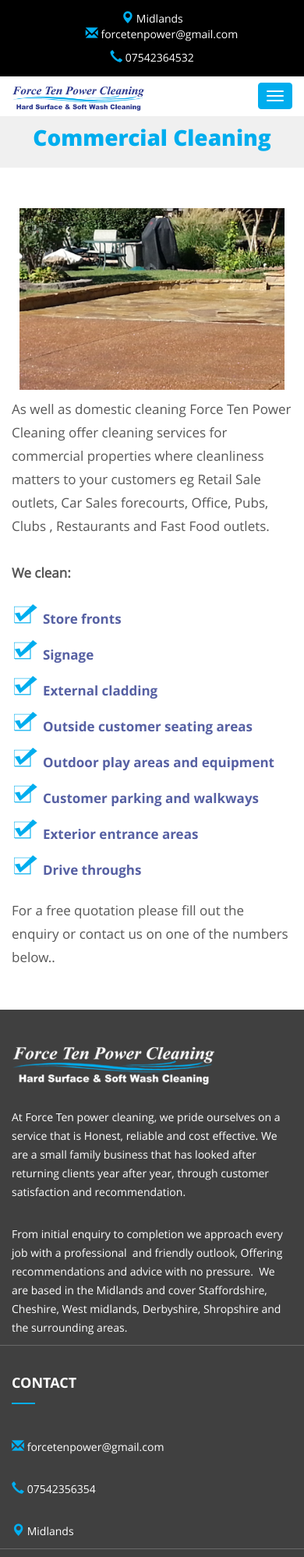
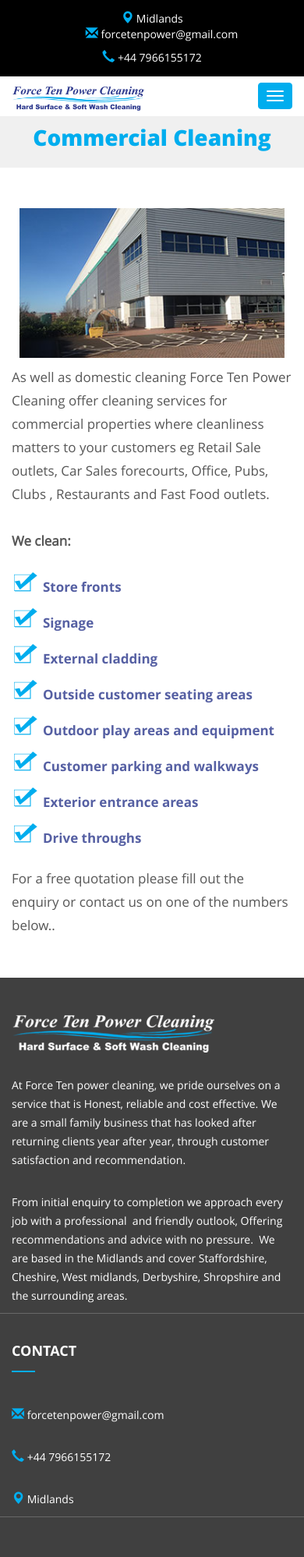
Before and after one commit to melloradamj/ForceTenPower, a plain HTML site: page commercial-cleaning.html in a window 390 px wide. Shown: the top 1997 px of the page at 78% size. Drawn offline with Linux system fonts and the light colour scheme.

Commit message:
Updated images and phone numbers

```diff
--- a/commercial-cleaning.html
+++ b/commercial-cleaning.html
@@ -30,7 +30,7 @@
 
             </div>
             <div class="col-sm-6 top-text phone-text">
-              <div class="pull-right"><span class="glyphicon glyphicon-earphone blue-style"></span> 07542364532</div>
+              <div class="pull-right"><span class="glyphicon glyphicon-earphone blue-style"></span> +44 7966155172</div>
             </div>
           </div>
         </div>
@@ -100,7 +100,7 @@
     <div class="container">
       <div class="row">
         <div class="col-sm-12">
-          <img src="images/inner-img.jpg" class="img-responsive pull-right img-space" />
+          <img src="images/commercialcleaning.jpg" alt="Commercial Cleaning Example" class="img-responsive pull-right img-space" />
           <p class="txt-welcome">As well as domestic cleaning Force Ten Power Cleaning offer cleaning services for commercial properties where cleanliness matters to your customers eg Retail Sale outlets, Car Sales forecourts, Office, Pubs, Clubs , Restaurants and Fast Food
             outlets.
 
@@ -140,7 +140,7 @@
           <div class="col-sm-4 col-sm-offset-1 widget-col">
             <span class="footer-top-title"><h2>CONTACT</h2></span>
             <p><span class="glyphicon glyphicon-envelope blue-style"></span> <a href="mailto:forcetenpower@gmail.com">forcetenpower@gmail.com</a></p>
-            <p><span class="glyphicon glyphicon-earphone blue-style"></span> 07542356354</p>
+            <p><span class="glyphicon glyphicon-earphone blue-style"></span> +44 7966155172</p>
             <p><span class="glyphicon glyphicon-map-marker blue-style"></span> Midlands</p>
           </div>
         </div>
```
Also changed, not shown: cladding-cleaning.html (+2 -2 lines), conservatory-cleaning.html (+2 -2 lines), contact-us.html (+3 -3 lines), drive-cleaning.html (+3 -3 lines), gutter-facia-cleaning.html (+3 -3 lines), index.html (+2 -2 lines), patio-cleaning.html (+3 -3 lines), render-cleaning.html (+3 -3 lines).
